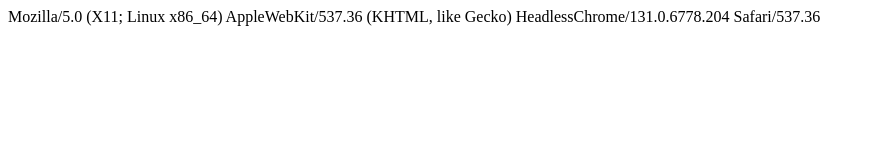
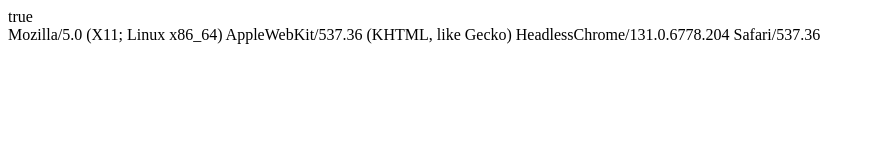
Before and after one commit to 66wan/66wan.github.io, a plain HTML site: page m.html in a window 1280 px wide. Shown: the whole page, without its empty margins (0-875 px from the left). Drawn offline with Linux system fonts and the light colour scheme.

Commit message:
Signed-off-by: 66wan <git66wan@163.com>

```diff
--- a/m.html
+++ b/m.html
@@ -9,6 +9,11 @@
 </head>
 <body>
 <script>
+u = navigator.userAgent
+
+document.write(!!u.match(/AppleWebKit.*Mobile.*/)||!!u.match(/AppleWebKit/));
+
+document.write('<br/>')
 document.write(navigator.userAgent)
 </script>
 </body>
```
